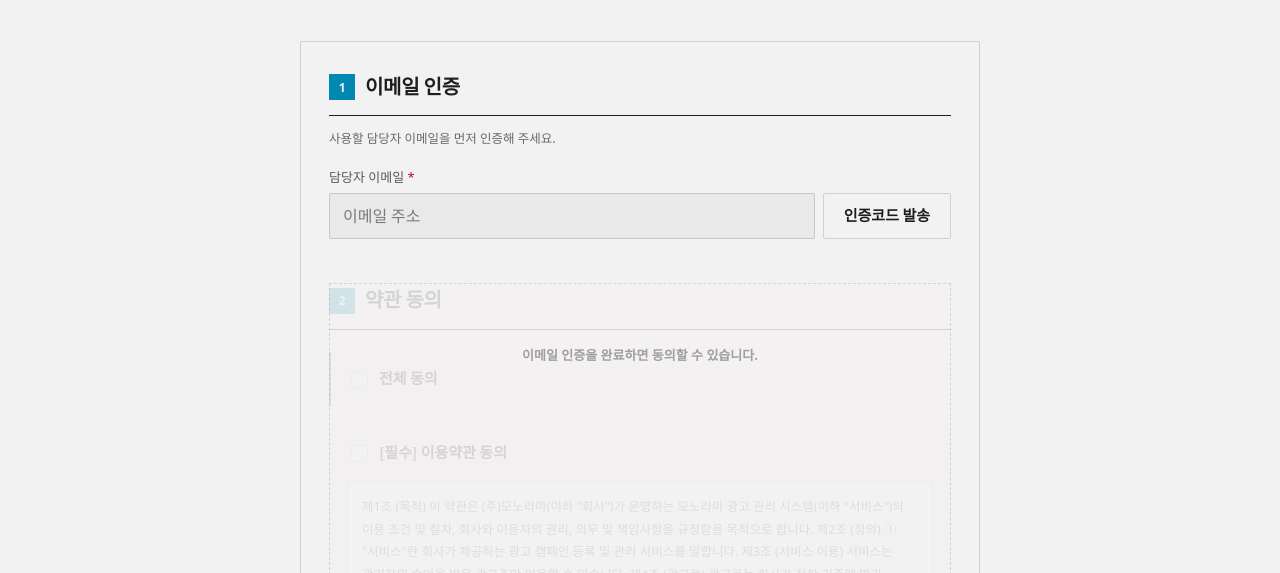
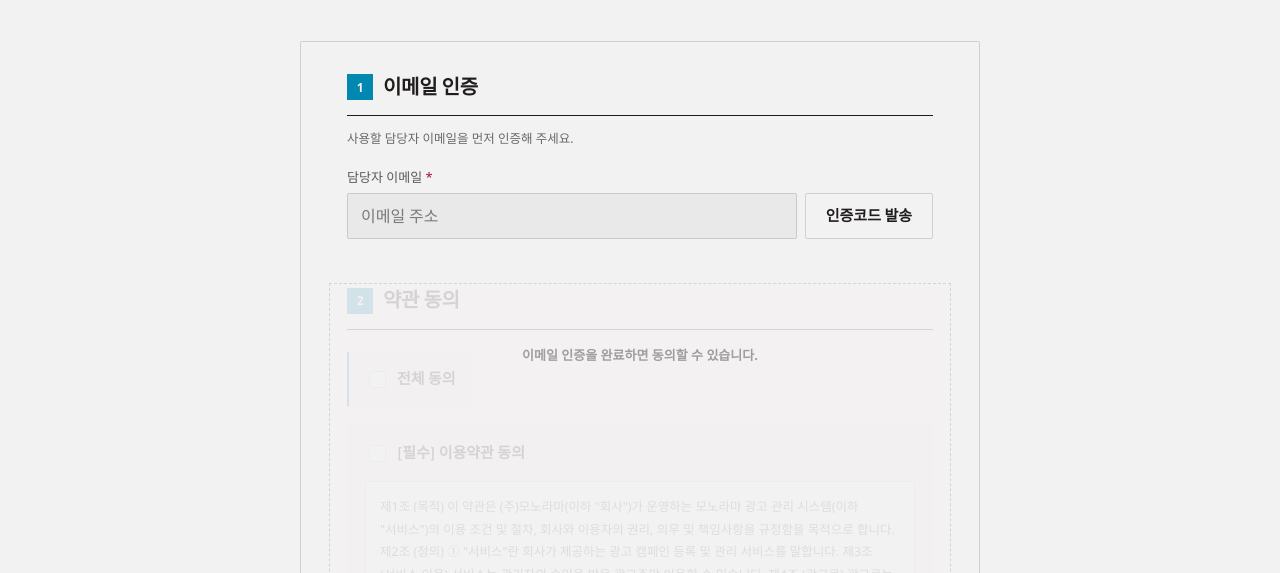
Before and after one commit to augxmas/advertiser, a website: page public/register.html in a window 1280 px wide. Shown: the part 227-800 px from the top of the page. Drawn offline with Linux system fonts and the light colour scheme; a web font is replaced by a local one.

Commit message:
Give every signup stage the same inner padding
The three stages of the register form sit in identical boxes, but only
two of them looked that way. 약관 동의 holds its content in padded
boxes, so its text stood clear of the edge; 광고주 정보 puts bare form
groups straight against it, and the dashed border the locked state
draws at inset:0 landed on the first stroke of each label.

Put the padding on .signup-stage itself rather than on the section that
looked wrong, so the stages match by construction and a fourth one
added later inherits it. 18px matches .consent-box, so the boxed and
unboxed stages keep the same rhythm.

Co-Authored-By: Claude Opus 5 (1M context) <noreply@anthropic.com>

```diff
--- a/public/register.html
+++ b/public/register.html
@@ -66,7 +66,11 @@
 
     #submitBtn{justify-content:center}
 
-    .signup-stage{position:relative;transition:opacity .2s}
+    /* 세 단계가 같은 안쪽 여백을 갖도록 스테이지에 준다. 약관 동의는
+       내용이 padding 있는 박스라 여유가 있었지만 광고주 정보의 폼은
+       가장자리에 그대로 붙어, 잠금 상태의 점선 테두리가 글자 첫 획에
+       닿았다. */
+    .signup-stage{position:relative;transition:opacity .2s;padding-inline:18px}
     .signup-stage + .signup-stage{margin-top:44px}
     .signup-stage.locked{opacity:.55}
     .signup-stage.locked::after{
```
